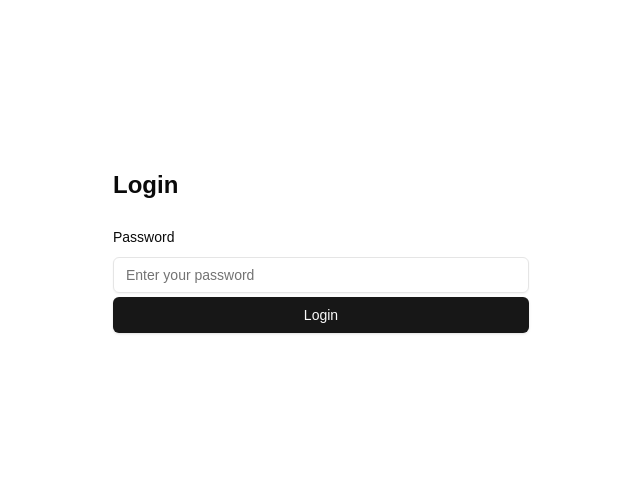
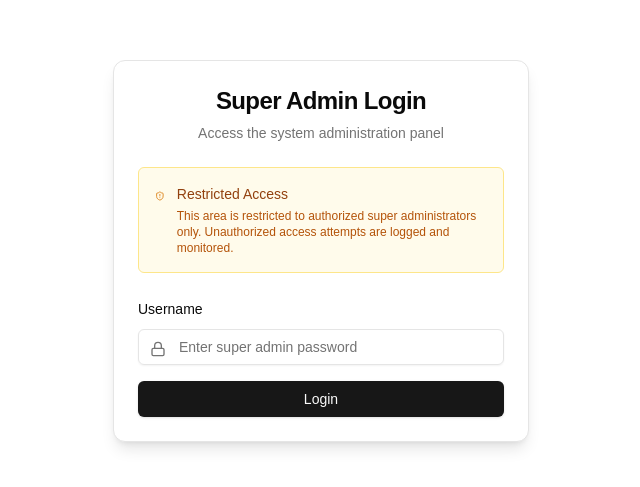
Before and after one commit to Agamya-Samuel/shuats-quiz-app, a Next.js app: page /super-admin/login in a window 1280 px wide. Shown: the part 149-636 px from the top of the page, without its empty margins (319-959 px from the left). Built offline with nearby package versions, Linux system fonts and the light colour scheme; no server answers.

Commit message:
Refactor LoginForm component to enhance UI with card layout and update username handling

```diff
--- a/app/super-admin/login/forms/LoginForm.tsx
+++ b/app/super-admin/login/forms/LoginForm.tsx
@@ -2,7 +2,7 @@
 'use client';
 
 import React, { useState } from 'react';
-import { loginSuperAdmin } from '@/actions/login-super-admin';
+import { loginSuperAdmin } from '@/actions/super-admin';
 
 import { useRouter } from 'next/navigation';
 import { zodResolver } from '@hookform/resolvers/zod';
@@ -22,6 +22,14 @@ import {
 import { Input } from '@/components/ui/input';
 import { useToast } from '@/hooks/use-toast';
 import { LoadingSpinner } from '@/components/loading-spinner';
+import {
+	Card,
+	CardContent,
+	CardDescription,
+	CardHeader,
+	CardTitle,
+} from '@/components/ui/card';
+import { Lock, ShieldAlert } from 'lucide-react';
 
 export function LoginForm() {
 	const { toast } = useToast();
@@ -31,16 +39,15 @@ export function LoginForm() {
 	const form = useForm<z.infer<typeof superAdminLoginSchema>>({
 		resolver: zodResolver(superAdminLoginSchema),
 		defaultValues: {
-			password: '',
+			username: '',
 		},
 	});
-
 	function onSubmit(values: z.infer<typeof superAdminLoginSchema>) {
 		setIsLoading(true);
 
 		// Login super admin
 		loginSuperAdmin({
-			password: values.password,
+			username: values.username,
 		})
 			.then((response) => {
 				setIsLoading(false);
@@ -69,36 +76,85 @@ export function LoginForm() {
 			});
 	}
 
-	return (
-		<div className="container mx-auto px-4 py-8">
-			<div className="max-w-md mx-auto">
-				<h1 className="text-2xl font-bold mb-6">Login</h1>
-				<Form {...form}>
-					<form
-						onSubmit={form.handleSubmit(onSubmit)}
-						className="space-y-1"
-					>
-
+	// Helper function to render form field with icon
+	const renderField = (
+		name: keyof z.infer<typeof superAdminLoginSchema>,
+		label: string,
+		placeholder: string,
+		icon: React.ReactNode,
+		type = 'text',
+		autoComplete = ''
+	) => (
 		<FormField
 			control={form.control}
-							name="password"
+			name={name}
 			render={({ field }) => (
 				<FormItem>
-									<FormLabel>Password</FormLabel>
+					<FormLabel>{label}</FormLabel>
 					<FormControl>
+						<div className="relative">
+							<div className="absolute left-3 top-3 text-muted-foreground">
+								{icon}
+							</div>
 							<Input
-											type="password"
-											placeholder="Enter your password"
+								placeholder={placeholder}
+								className="pl-10"
+								type={type}
+								autoComplete={autoComplete}
 								{...field}
 							/>
+						</div>
 					</FormControl>
 					<FormMessage />
 				</FormItem>
 			)}
 		/>
+	);
+
+	return (
+		<div className="container mx-auto px-4 py-8">
+			<Card className="max-w-md mx-auto shadow-lg">
+				<CardHeader className="text-center">
+					<CardTitle className="text-2xl font-bold">
+						Super Admin Login
+					</CardTitle>
+					<CardDescription>
+						Access the system administration panel
+					</CardDescription>
+				</CardHeader>
+
+				<CardContent>
+					<div className="mb-6 p-4 bg-amber-50 border border-amber-200 rounded-md flex items-start gap-3">
+						<ShieldAlert className="h-5 w-5 text-amber-600 mt-0.5" />
+						<div>
+							<p className="text-sm font-medium text-amber-800">
+								Restricted Access
+							</p>
+							<p className="text-xs text-amber-700 mt-1">
+								This area is restricted to authorized super
+								administrators only. Unauthorized access
+								attempts are logged and monitored.
+							</p>
+						</div>
+					</div>
+
+					<Form {...form}>
+						<form
+							onSubmit={form.handleSubmit(onSubmit)}
+							className="space-y-4"
+						>
+							{renderField(
+								'username',
+								'Username',
+								'Enter super admin password',
+								<Lock className="h-4 w-4" />,
+								'password',
+								'current-password'
+							)}
+
 							<Button
 								type="submit"
-							className="w-full"
+								className="w-full mt-6"
 								disabled={isLoading}
 							>
 								{isLoading ? (
@@ -112,7 +168,8 @@ export function LoginForm() {
 							</Button>
 						</form>
 					</Form>
-			</div>
+				</CardContent>
+			</Card>
 		</div>
 	);
 }
```
Lines whose indentation alone changed are shown as unchanged.
